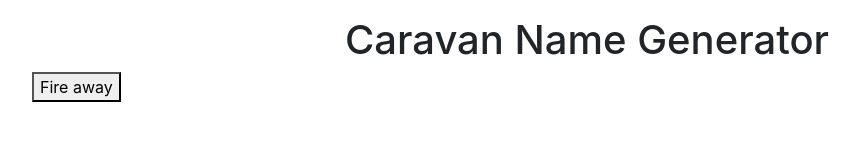
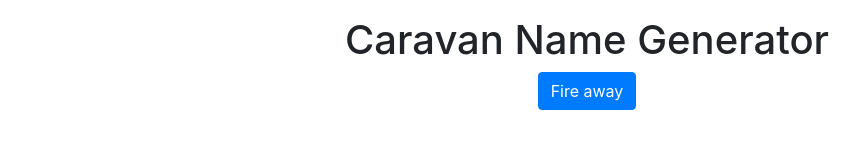
Before and after one commit to GideonPARANOID/caravan, a website built with webpack: page docs/index.html in a window 1280 px wide. Shown: the whole page, without its empty margins (53-913 px from the left). Built offline with nearby package versions, Linux system fonts and the light colour scheme.

Commit message:
master
* fixed style of button/text

```diff
--- a/docs/index.html
+++ b/docs/index.html
@@ -6,13 +6,16 @@
     <link rel="stylesheet" href="https://stackpath.bootstrapcdn.com/bootstrap/4.1.1/css/bootstrap.min.css" />
   </head>
   <body>
-    <div class="container mt-3">
-      <h1 class="text-center">Caravan Name Generator</h1>
-      <button id="generate-name">
+    <div class="container mt-3 text-center">
+      <h1>Caravan Name Generator</h1>
+      <button
+        type="button"
+        class="btn btn-primary"
+        id="generate-name">
         Fire away
       </button>
       <p
-        class="text-center"
+        class="mt-2"
         id="name">
       </p>
     </div>
```
Also changed, not shown: src/index.html (+7 -4 lines).
